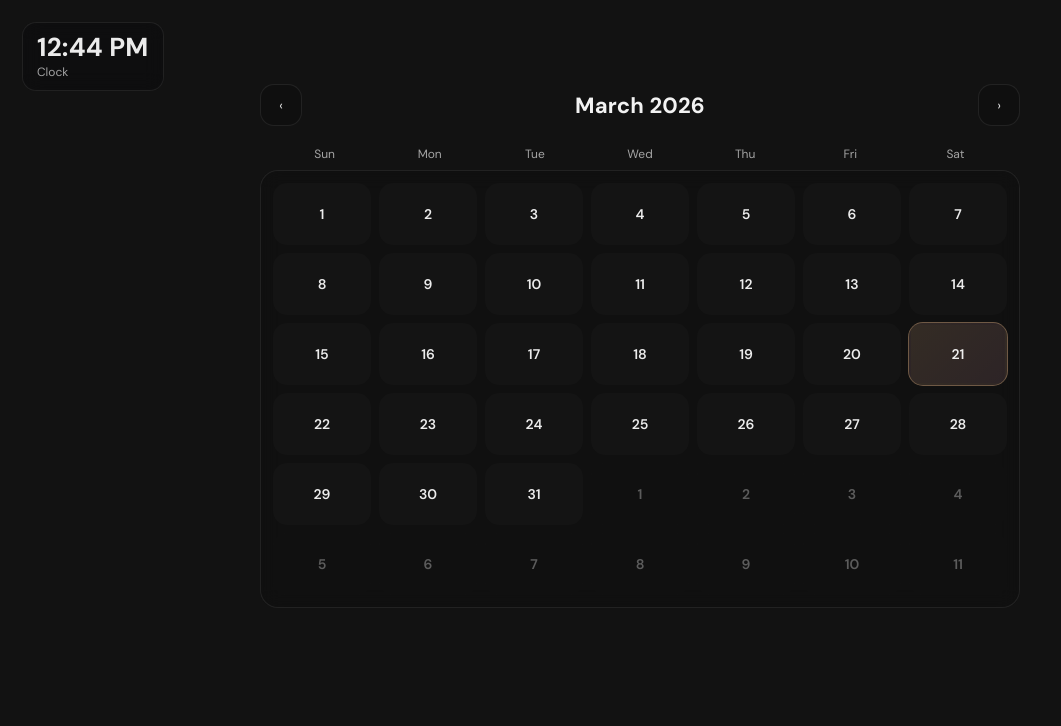
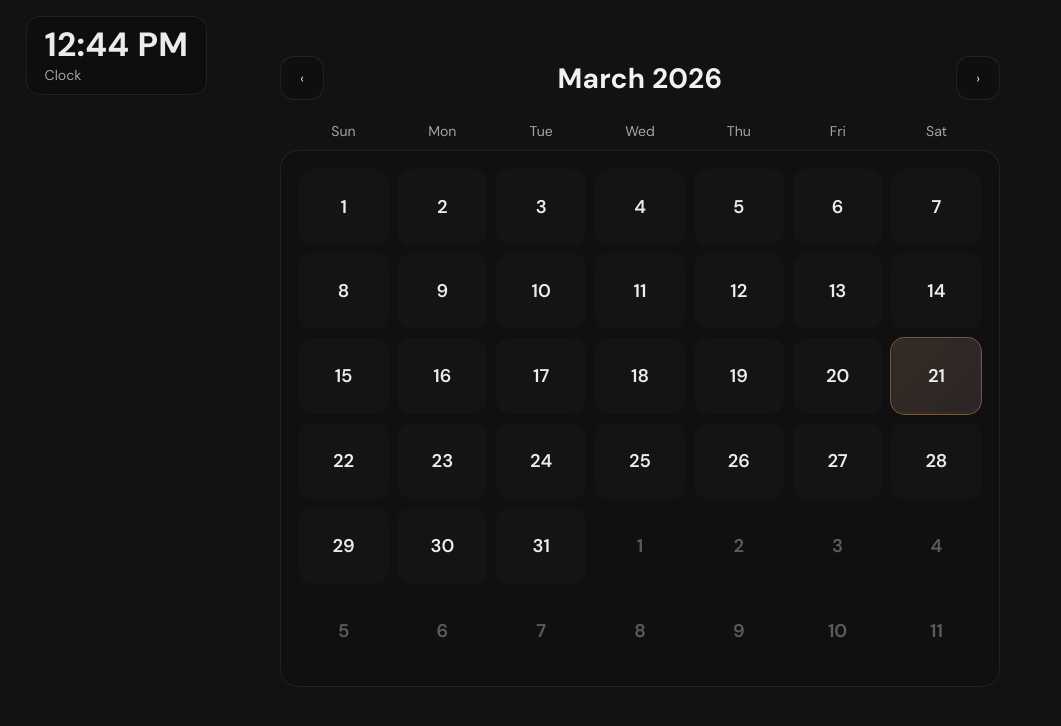
Before and after one commit to samarthkulkarni08/Interactive-Calendar-Wallpaper, a React (Vite) app: page / in a window 1280 px wide. Shown: the top 726 px of the page, without its empty margins (0-1061 px from the left). Built offline with nearby package versions, Linux system fonts and the light colour scheme.

Commit message:
Version1.1

```diff
--- a/src/renderer/styles/global.css
+++ b/src/renderer/styles/global.css
@@ -5,6 +5,26 @@
   --text: rgba(255, 255, 255, 0.92);
   --muted: rgba(255, 255, 255, 0.62);
   --accent: rgba(130, 170, 255, 0.95);
+
+  /* Responsive layout — scales with desktop size (vw/vh/vmin) */
+  --layout-pad-top: clamp(3.25rem, 7vh, 6.5rem);
+  --layout-pad-bottom: clamp(1.25rem, 3.5vh, 3rem);
+  --layout-pad-x: clamp(0.85rem, 3.2vw, 3.75rem);
+  --cluster-gap: clamp(0.85rem, 1.8vw, 1.5rem);
+  --calendar-max-w: min(1120px, calc(100vw - 2 * var(--layout-pad-x)));
+  --calendar-card-w: 720px;
+  --calendar-cell-h: clamp(4.25rem, 9.5vmin, 6rem);
+  --calendar-cell-gap: clamp(0.45rem, 1.1vmin, 0.85rem);
+  --calendar-grid-pad: clamp(0.7rem, 1.5vw, 1.1rem);
+  --font-cal-title: clamp(1.35rem, 2.35vw, 1.75rem);
+  --font-cal-weekday: clamp(0.72rem, 1.1vw, 0.9rem);
+  --font-cal-cell-day: clamp(0.92rem, 1.45vw, 1.15rem);
+  --nav-btn-size: clamp(40px, 5.5vmin, 60px);
+  --panel-side-width: clamp(23rem, 29vw, 32rem);
+  --time-font-big: clamp(1.55rem, 2.95vw, 2.1rem);
+  --time-font-small: clamp(0.75rem, 1.1vw, 0.88rem);
+  --block-header-size: clamp(1rem, 1.35vw, 1.125rem);
+  --input-min-h: clamp(2.5rem, 4vmin, 2.85rem);
 }
 
 * {
@@ -23,10 +43,13 @@ body {
     BlinkMacSystemFont, "Segoe UI", Roboto, sans-serif;
   background: transparent;
   color: var(--text);
+  /* Let clicks reach children with pointer-events: auto only; helps pass-through */
+  pointer-events: none;
 }
 
 #root {
   height: 100%;
+  pointer-events: none;
 }
 
 .wallpaperRoot {
@@ -40,22 +63,35 @@ body {
 .mainLayout {
   position: absolute;
   inset: 0;
-  padding: 84px 40px 40px 40px;
+  padding: var(--layout-pad-top) var(--layout-pad-x) var(--layout-pad-bottom);
   display: flex;
   align-items: flex-start;
   justify-content: center;
-  gap: 18px;
+  /* Full-area flex box would otherwise steal clicks outside the calendar strip */
+  pointer-events: none;
+}
+
+/* Calendar + date panel: one hit target so flex gap isn’t “holes” to the desktop */
+.wallpaperUiCluster {
+  display: flex;
+  align-items: flex-start;
+  gap: var(--cluster-gap);
+  pointer-events: auto;
+  max-width: 100%;
 }
 
 .calendarWrap {
-  width: min(760px, 100%);
+  flex: 0 1 var(--calendar-card-w);
+  width: var(--calendar-card-w);
+  max-width: 100%;
+  min-width: 0; /* Allow flex shrink when calendar + panel exceed cluster width */
   pointer-events: auto; /* Calendar captures clicks */
 }
 
 .calendarStage {
   position: absolute;
   inset: 0;
-  padding: 84px 40px 40px 40px;
+  padding: var(--layout-pad-top) var(--layout-pad-x) var(--layout-pad-bottom);
   display: flex;
   align-items: flex-start;
   justify-content: center;
@@ -70,13 +106,13 @@ button {
 
 .timeWidget {
   position: absolute;
-  top: 22px;
-  left: 22px;
+  top: clamp(14px, 2vh, 26px);
+  left: clamp(14px, 2vw, 28px);
   z-index: 30;
   display: inline-flex;
   flex-direction: column;
   gap: 2px;
-  padding: 10px 14px;
+  padding: clamp(10px, 1.2vh, 14px) clamp(12px, 1.5vw, 18px);
   border-radius: 14px;
   background: rgba(12, 12, 14, 0.55);
   border: 1px solid var(--panel-border);
@@ -93,20 +129,20 @@ button {
 }
 
 .timeWidgetTime {
-  font-size: 26px;
+  font-size: var(--time-font-big);
   letter-spacing: 0.2px;
   line-height: 1.1;
   font-weight: 650;
 }
 
 .timeWidgetLabel {
-  font-size: 12px;
+  font-size: var(--time-font-small);
   color: var(--muted);
 }
 
 .calendarCard {
-  width: min(760px, 100%);
-  max-width: 760px;
+  width: 100%;
+  max-width: 100%;
   pointer-events: auto;
   display: flex;
   flex-direction: column;
@@ -116,19 +152,26 @@ button {
   display: flex;
   align-items: center;
   justify-content: space-between;
-  margin-bottom: 12px;
+  gap: clamp(6px, 1.2vw, 12px);
+  margin-bottom: clamp(10px, 1.5vh, 14px);
 }
 
 .calendarHeaderTitle {
+  flex: 1;
+  min-width: 0;
   font-weight: 650;
-  font-size: 22px;
+  font-size: var(--font-cal-title);
   color: rgba(255, 255, 255, 0.95);
   letter-spacing: 0.2px;
+  text-align: center;
+  overflow: hidden;
+  text-overflow: ellipsis;
+  white-space: nowrap;
 }
 
 .calendarNavBtn {
-  width: 42px;
-  height: 42px;
+  width: var(--nav-btn-size);
+  height: var(--nav-btn-size);
   border-radius: 14px;
   background: rgba(12, 12, 14, 0.42);
   border: 1px solid var(--panel-border);
@@ -148,9 +191,9 @@ button {
 .calendarWeekdays {
   display: grid;
   grid-template-columns: repeat(7, 1fr);
-  padding: 8px 12px;
+  padding: clamp(6px, 1vw, 10px) clamp(10px, 1.2vw, 14px);
   color: var(--muted);
-  font-size: 12px;
+  font-size: var(--font-cal-weekday);
 }
 
 .calendarWeekday {
@@ -160,8 +203,13 @@ button {
 .calendarGrid {
   display: grid;
   grid-template-columns: repeat(7, 1fr);
-  gap: 8px;
-  padding: 12px;
+  width: 100%;
+  max-width: var(--calendar-card-w);
+  align-self: center;
+  min-height: clamp(260px, 42vmin, 410px);
+  height: auto;
+  gap: var(--calendar-cell-gap);
+  padding: var(--calendar-grid-pad);
   border-radius: 18px;
   background: rgba(12, 12, 14, 0.28);
   border: 1px solid var(--panel-border);
@@ -169,13 +217,14 @@ button {
 }
 
 .calendarCell {
-  height: 62px;
+  height: var(--calendar-cell-h);
+  min-height: 3.25rem;
   border-radius: 14px;
   border: 1px solid transparent;
   background: rgba(255, 255, 255, 0.02);
   cursor: pointer;
   position: relative;
-  padding: 8px;
+  padding: clamp(6px, 1vmin, 10px);
   transition: transform 120ms ease, background 120ms ease, border-color 120ms ease;
 }
 
@@ -203,7 +252,7 @@ button {
 }
 
 .calendarCellDay {
-  font-size: 14px;
+  font-size: var(--font-cal-cell-day);
   font-weight: 600;
   color: rgba(255, 255, 255, 0.92);
 }
@@ -219,11 +268,11 @@ button {
 }
 
 .calendarBadge {
-  min-width: 18px;
-  height: 18px;
-  padding: 0 5px;
+  min-width: clamp(18px, 2.2vmin, 22px);
+  height: clamp(18px, 2.2vmin, 22px);
+  padding: 0 clamp(4px, 0.6vw, 6px);
   border-radius: 10px;
-  font-size: 11px;
+  font-size: clamp(10px, 1.1vw, 12px);
   font-weight: 700;
   display: flex;
   align-items: center;
@@ -242,8 +291,10 @@ button {
 
 .datePanelInline {
   pointer-events: auto; /* Date panel captures clicks */
-  width: 420px;
-  max-width: 90vw;
+  width: var(--panel-side-width);
+  max-width: min(96vw, var(--panel-side-width));
+  flex: 0 1 auto;
+  min-width: min(100%, 18rem);
   background: var(--panel-bg);
   border: 1px solid var(--panel-border);
   border-radius: 18px;
@@ -289,8 +340,8 @@ button {
   top: 0;
   right: 0;
   height: 100%;
-  width: 420px;
-  max-width: 90vw;
+  width: var(--panel-side-width);
+  max-width: min(96vw, var(--panel-side-width));
   background: var(--panel-bg);
   border-left: 1px solid var(--panel-border);
   backdrop-filter: blur(14px);
@@ -315,7 +366,7 @@ button {
 
 .datePanelTitle {
   font-weight: 650;
-  font-size: 18px;
+  font-size: clamp(1.05rem, 1.5vw, 1.25rem);
   color: rgba(255, 255, 255, 0.95);
 }
 
@@ -384,7 +435,7 @@ button {
 }
 
 .blockHeader {
-  font-size: 16px;
+  font-size: var(--block-header-size);
   font-weight: 700;
   color: rgba(255, 255, 255, 0.95);
   margin-bottom: 10px;
@@ -475,8 +526,8 @@ button {
 
 .textInput {
   width: 100%;
-  min-height: 40px;
-  padding: 10px 12px;
+  min-height: var(--input-min-h);
+  padding: clamp(8px, 1.2vmin, 12px) clamp(10px, 1.2vw, 14px);
   border-radius: 12px;
   border: 1px solid rgba(255, 255, 255, 0.10);
   background: rgba(255, 255, 255, 0.04);
@@ -807,8 +858,8 @@ button {
 }
 
 .appPickerModal {
-  width: min(720px, 100%);
-  max-height: 80vh;
+  width: min(760px, calc(100vw - 2rem));
+  max-height: min(80vh, 52rem);
   border-radius: 20px;
   background: rgba(16, 16, 18, 0.95);
   border: 1px solid rgba(255, 255, 255, 0.12);
@@ -920,14 +971,20 @@ button {
 
 .appPickerGrid {
   display: grid;
-  grid-template-columns: repeat(4, 1fr);
-  gap: 14px;
+  grid-template-columns: repeat(
+    auto-fill,
+    minmax(clamp(5.5rem, 18vw, 8.75rem), 1fr)
+  );
+  gap: clamp(10px, 1.8vw, 16px);
   padding: 10px 0;
 }
 
 @media (max-width: 600px) {
   .appPickerGrid {
-    grid-template-columns: repeat(3, 1fr);
+    grid-template-columns: repeat(
+      auto-fill,
+      minmax(clamp(4.75rem, 26vw, 6.5rem), 1fr)
+    );
   }
 }
 
@@ -1002,3 +1059,57 @@ button {
   font-weight: 700;
   box-shadow: 0 2px 8px rgba(130, 170, 255, 0.40);
 }
+
+/* ---------- Responsive: mid / small / short desktops ---------- */
+
+@media (max-width: 1180px) {
+  .wallpaperUiCluster {
+    flex-direction: column;
+    align-items: stretch;
+    width: 100%;
+    max-width: min(var(--calendar-max-w), 100%);
+    margin-inline: auto;
+  }
+
+  .calendarWrap,
+  .calendarCard {
+    width: 100%;
+    max-width: 100%;
+  }
+
+  .datePanelInline {
+    width: 100%;
+    max-width: 100%;
+    align-self: stretch;
+    min-height: min(50vh, 26rem);
+  }
+}
+
+@media (max-width: 560px) {
+  :root {
+    --layout-pad-x: 0.65rem;
+    --layout-pad-top: clamp(2.75rem, 12vw, 3.5rem);
+    --cluster-gap: 0.65rem;
+    --calendar-cell-h: clamp(3.35rem, 14vw, 4.25rem);
+  }
+
+  .timeWidget {
+    top: 10px;
+    left: 10px;
+  }
+}
+
+@media (max-height: 760px) {
+  :root {
+    --layout-pad-top: clamp(2.5rem, 6vh, 4.25rem);
+    --layout-pad-bottom: 0.85rem;
+    --calendar-cell-h: clamp(3.35rem, 8vmin, 4.75rem);
+  }
+}
+
+@media (min-width: 1800px) {
+  :root {
+    --calendar-max-w: min(1200px, 54vw);
+    --panel-side-width: clamp(26rem, 24vw, 34rem);
+  }
+}
```
